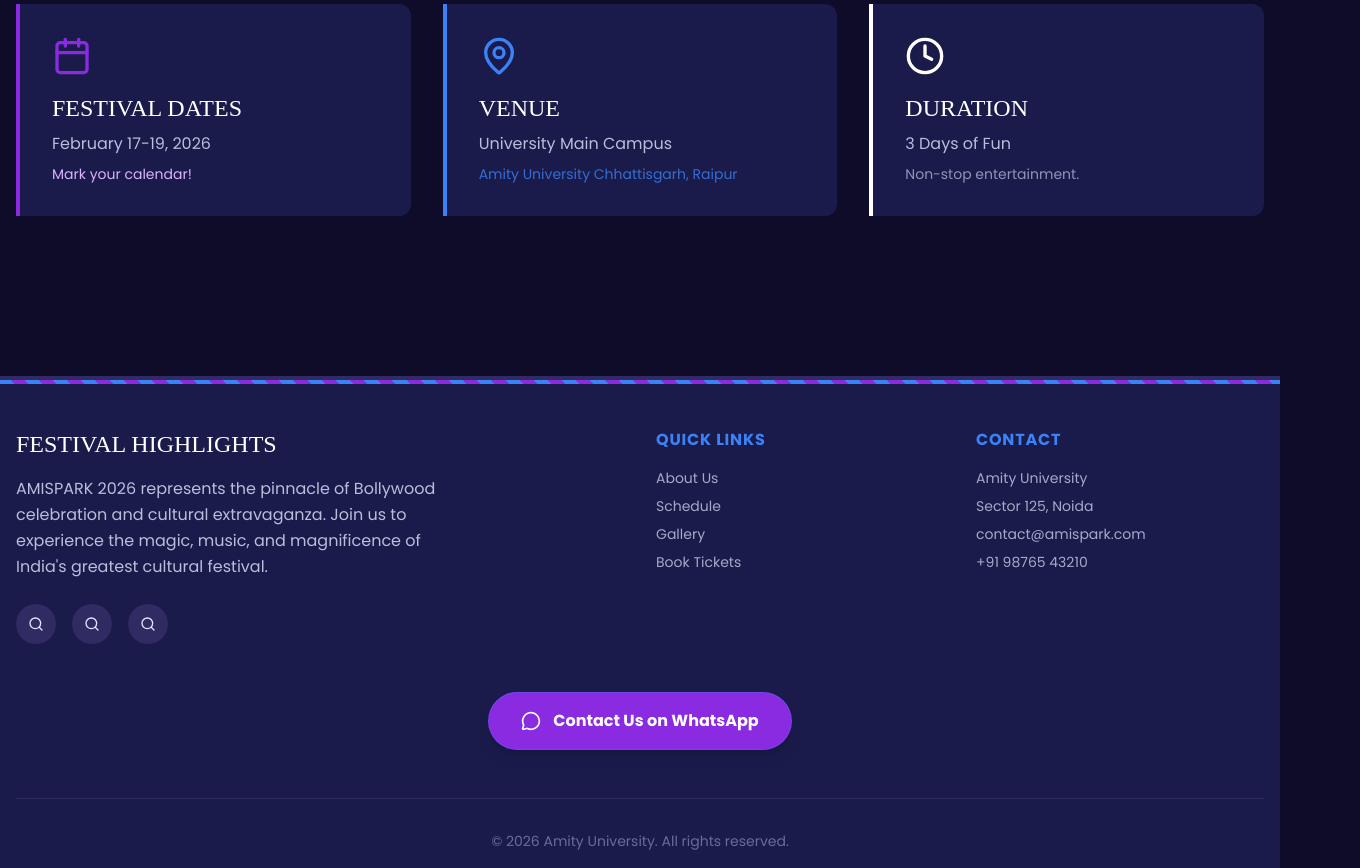
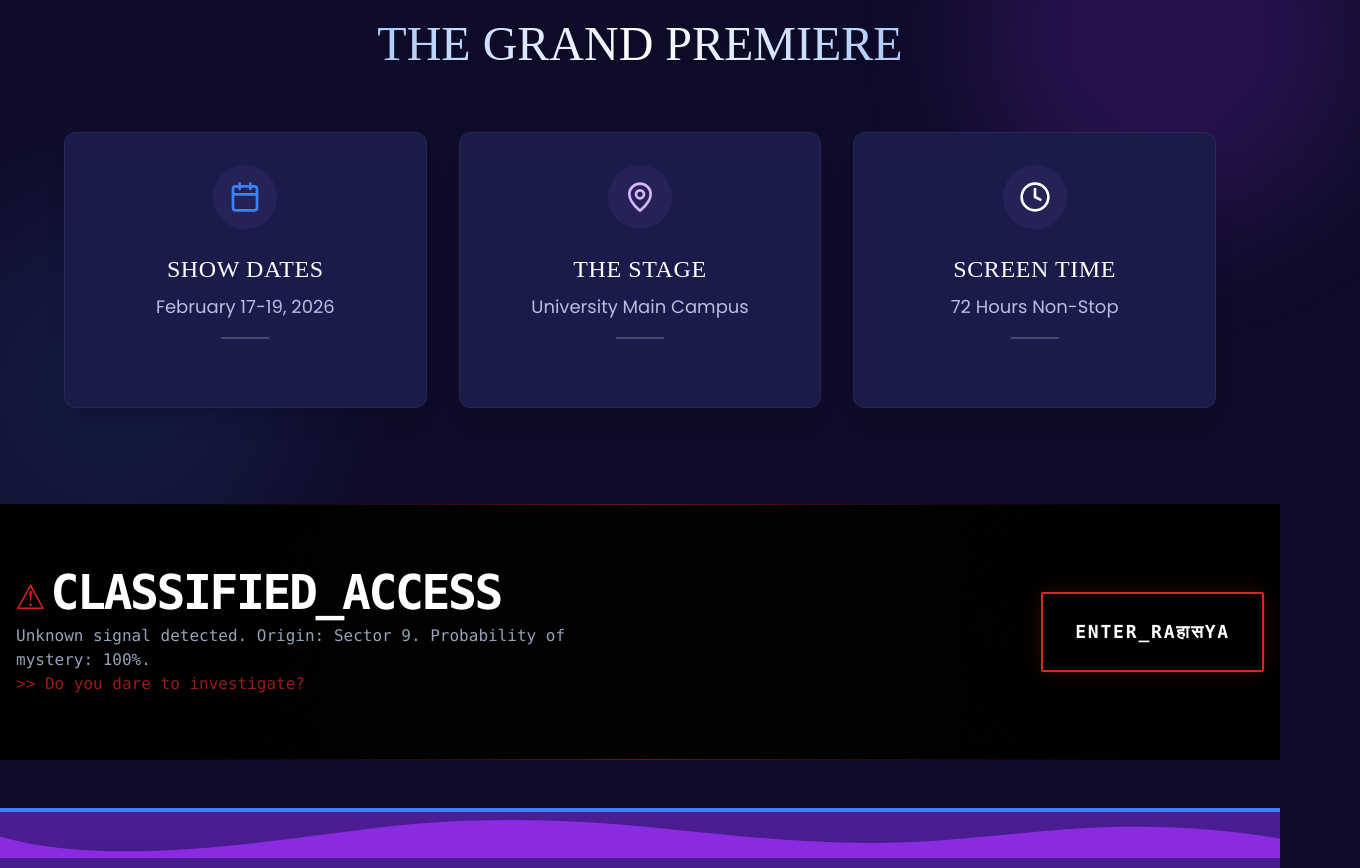
Before and after one commit to Nikhil-Vzo/Tech-fest, a React (Vite) app in the folder client/: page /#/ in a window 1280 px wide. Shown: the part 1280-2148 px from the top of the page, 1360 px wide, since content can reach past the window. Built offline with nearby package versions, Linux system fonts and the light colour scheme; a web font is replaced by a local one.

Commit message:
fixed footer add another cta

```diff
--- a/client/components/Layout.tsx
+++ b/client/components/Layout.tsx
@@ -1,6 +1,6 @@
 import React, { useState, useEffect } from 'react';
 import { Link, useLocation, useNavigate } from 'react-router-dom';
-import { Menu, X, Instagram, Twitter, Facebook, Sparkles, Search, FileText, MessageCircle } from 'lucide-react';
+import { Menu, X, Instagram, Twitter, Facebook, Sparkles, Search, FileText, MessageCircle, MapPin } from 'lucide-react';
 import { ThemeTransition } from './ThemeTransition';
 
 export const Layout: React.FC<{ children: React.ReactNode }> = ({ children }) => {
@@ -195,65 +195,85 @@
           </div>
         </footer>
       ) : (
-        // Amispark Footer (Original)
-        <footer className="bg-bollywood-800 border-t-4 border-bollywood-700 relative mt-20">
-          <div className="absolute top-0 left-0 w-full h-1 bg-festive-pattern"></div>
-          <div className="container mx-auto px-4 py-12">
-            <div className="grid grid-cols-1 md:grid-cols-4 gap-8">
+        // Amispark Premium Footer
+        <footer className="bg-gradient-to-t from-bollywood-900 to-drama-dark border-t-4 border-glitz-gold relative mt-12 text-glitz-paper">
+          {/* Curtain Effect Decor */}
+          <div className="absolute top-0 left-0 w-full overflow-hidden leading-none rotate-180 -mt-1">
+            <svg data-name="Layer 1" xmlns="http://www.w3.org/2000/svg" viewBox="0 0 1200 120" preserveAspectRatio="none" className="relative block w-[calc(100%+1.3px)] h-[50px] fill-drama">
+              <path d="M0,0V46.29c47.79,22.2,103.59,32.17,158,28,70.36-5.37,136.33-33.31,206.8-37.5C438.64,32.43,512.34,53.67,583,72.05c69.27,18,138.3,24.88,209.4,13.08,36.15-6,69.85-17.84,104.45-29.34C989.49,25,1113-14.29,1200,52.47V0Z"></path>
+            </svg>
+          </div>
 
-              <div className="col-span-1 md:col-span-2">
-                <h3 className="font-display text-2xl text-white mb-4">FESTIVAL HIGHLIGHTS</h3>
-                <p className="text-glitz-paper/80 max-w-md mb-6 leading-relaxed">
-                  AMISPARK 2026 represents the pinnacle of Bollywood celebration and cultural extravaganza.
-                  Join us to experience the magic, music, and magnificence of India's greatest cultural festival.
+          <div className="container mx-auto px-4 pt-16 pb-8">
+            <div className="flex flex-col items-center text-center mb-8">
+              <Sparkles className="w-10 h-10 text-glitz-gold mb-3 animate-spin-slow" />
+              <h2 className="text-3xl md:text-5xl font-display text-transparent bg-clip-text bg-gradient-to-r from-glitz-gold via-white to-glitz-gold mb-3 tracking-tighter">
+                AMISPARK 2026
+              </h2>
+              <p className="max-w-2xl text-base text-glitz-paper/80 font-light italic">
+                "Where the magic of cinema meets the spirit of youth."
+              </p>
+            </div>
+
+            <div className="grid grid-cols-1 md:grid-cols-4 gap-8 border-t border-white/10 pt-8">
+              <div className="md:col-span-2 text-left">
+                <h3 className="font-display text-xl text-white mb-4">STAY CONNECTED</h3>
+                <p className="mb-6 leading-relaxed opacity-90 text-sm">
+                  Follow us for exclusive behind-the-scenes content, artist reveals, and daily updates. Be the star of your own story.
                 </p>
-                <div className="flex gap-4">
-                  {['twitter', 'instagram', 'linkedin'].map(social => (
-                    <div key={social} className="w-10 h-10 bg-bollywood-700 rounded-full flex items-center justify-center hover:bg-drama cursor-pointer transition-colors">
-                      <span className="sr-only">{social}</span>
-                      <Search className="w-4 h-4" />
-                    </div>
+                <div className="flex gap-4 justify-start">
+                  {[
+                    { icon: Instagram, color: "hover:bg-gradient-to-tr from-yellow-400 via-red-500 to-purple-500" },
+                    { icon: Twitter, color: "hover:bg-blue-400" },
+                    { icon: Facebook, color: "hover:bg-blue-600" }
+                  ].map((social, idx) => (
+                    <a key={idx} href="#" className={`w-10 h-10 bg-white/10 rounded-full flex items-center justify-center text-white transition-all transform hover:-translate-y-2 hover:shadow-lg ${social.color}`}>
+                      <social.icon className="w-5 h-5" />
+                    </a>
                   ))}
                 </div>
               </div>
 
               <div>
-                <h4 className="font-bold text-glitz-gold mb-4 tracking-wider">QUICK LINKS</h4>
-                <ul className="space-y-2 text-sm text-glitz-paper/70">
-                  <li><Link to="/about" className="hover:text-drama transition-colors">About Us</Link></li>
-                  <li><Link to="/schedule" className="hover:text-drama transition-colors">Schedule</Link></li>
-                  <li><Link to="/gallery" className="hover:text-drama transition-colors">Gallery</Link></li>
-                  <li><Link to="/tickets" className="hover:text-drama transition-colors">Book Tickets</Link></li>
+                <h4 className="font-bold text-glitz-gold mb-4 tracking-widest text-xs">QUICK LINKS</h4>
+                <ul className="space-y-2 text-sm text-glitz-paper/80 font-medium">
+                  <li><Link to="/about" className="hover:text-drama-light transition-colors flex items-center"><span className="w-1.5 h-1.5 bg-glitz-gold rounded-full mr-2"></span> About Us</Link></li>
+                  <li><Link to="/schedule" className="hover:text-drama-light transition-colors flex items-center"><span className="w-1.5 h-1.5 bg-glitz-gold rounded-full mr-2"></span> Schedule</Link></li>
+                  <li><Link to="/gallery" className="hover:text-drama-light transition-colors flex items-center"><span className="w-1.5 h-1.5 bg-glitz-gold rounded-full mr-2"></span> Gallery</Link></li>
+                  <li><Link to="/tickets" className="hover:text-drama-light transition-colors flex items-center"><span className="w-1.5 h-1.5 bg-glitz-gold rounded-full mr-2"></span> Book Tickets</Link></li>
                 </ul>
               </div>
 
               <div>
-                <h4 className="font-bold text-glitz-gold mb-4 tracking-wider">CONTACT</h4>
-                <ul className="space-y-2 text-sm text-glitz-paper/70">
-                  <li>Amity University</li>
-                  <li>Sector 125, Noida</li>
-                  <li>contact@amispark.com</li>
-                  <li>+91 98765 43210</li>
+                <h4 className="font-bold text-glitz-gold mb-4 tracking-widest text-xs">CONTACT INFO</h4>
+                <ul className="space-y-2 text-sm text-glitz-paper/80">
+                  <li className="flex items-start"><MapPin className="w-4 h-4 mr-3 text-drama-light shrink-0" /> Amity University<br />Sector 125, Noida</li>
+                  <li className="flex items-center"><FileText className="w-4 h-4 mr-3 text-drama-light shrink-0" /> contact@amispark.com</li>
+                  <li className="flex items-center"><MessageCircle className="w-4 h-4 mr-3 text-drama-light shrink-0" /> +91 98765 43210</li>
                 </ul>
               </div>
-
             </div>
 
             {/* WhatsApp Contact */}
-            <div className="mt-12 text-center">
+            <div className="mt-10 text-center">
               <a
                 href="https://wa.me/919098893505"
                 target="_blank"
                 rel="noopener noreferrer"
-                className="inline-flex items-center gap-3 bg-drama hover:bg-drama-light text-white px-8 py-4 rounded-full font-bold shadow-lg hover:shadow-xl transition-all transform hover:-translate-y-1 border border-glitz-gold/30 group"
+                className="inline-flex items-center gap-2 bg-gradient-to-r from-drama to-purple-600 hover:from-drama-light hover:to-purple-500 text-white px-8 py-3 rounded-full font-bold shadow-[0_10px_20px_rgba(0,0,0,0.3)] hover:shadow-[0_15px_30px_rgba(139,92,246,0.4)] transition-all transform hover:-translate-y-1 border border-white/20 group text-sm"
               >
-                <MessageCircle className="w-5 h-5 group-hover:animate-bounce" />
-                Contact Us on WhatsApp
+                <MessageCircle className="w-5 h-5" />
+                <span>Chat on WhatsApp</span>
+                <span className="bg-white/20 rounded-full px-2 py-0.5 text-[10px] ml-1">24/7</span>
               </a>
             </div>
 
-            <div className="border-t border-bollywood-700 mt-12 pt-8 text-center text-sm text-glitz-paper/40">
-              <p>&copy; 2026 Amity University. All rights reserved.</p>
+            <div className="border-t border-white/10 mt-8 pt-6 flex flex-col md:flex-row justify-between items-center text-[10px] text-glitz-paper/40 tracking-wider">
+              <p>&copy; 2026 AMISPARK. All rights reserved.</p>
+              <div className="space-x-4 mt-2 md:mt-0">
+                <a href="#" className="hover:text-white transition-colors">Privacy Policy</a>
+                <a href="#" className="hover:text-white transition-colors">Terms of Service</a>
+              </div>
             </div>
           </div>
         </footer>
--- a/client/pages/Home.tsx
+++ b/client/pages/Home.tsx
@@ -103,28 +103,92 @@
         </div>
       </div>
 
-      {/* Quick Details */}
-      <section className="py-20 bg-bollywood-900 container mx-auto px-4">
-        <div className="grid grid-cols-1 md:grid-cols-3 gap-8">
-          <div className="bg-bollywood-800 p-8 border-l-4 border-drama rounded-r-xl">
-            <Calendar className="w-10 h-10 text-drama mb-4" />
-            <h3 className="text-2xl font-display text-white mb-2">FESTIVAL DATES</h3>
-            <p className="text-glitz-paper/80">February 17-19, 2026</p>
-            <p className="text-drama-light text-sm mt-2">Mark your calendar!</p>
+
+
+      {/* Quick Details - Premium Revamp */}
+      <section className="py-24 bg-bollywood-900 container mx-auto px-4 relative">
+        {/* Background Decor */}
+        <div className="absolute top-0 right-0 -mt-20 -mr-20 w-96 h-96 bg-drama opacity-20 blur-3xl rounded-full pointer-events-none"></div>
+        <div className="absolute bottom-0 left-0 -mb-20 -ml-20 w-96 h-96 bg-glitz-gold opacity-10 blur-3xl rounded-full pointer-events-none"></div>
+
+        <h2 className="text-4xl md:text-5xl font-display text-center text-transparent bg-clip-text bg-gradient-to-r from-glitz-gold via-white to-glitz-gold mb-16 drop-shadow-md">
+          THE GRAND PREMIERE
+        </h2>
+
+        <div className="grid grid-cols-1 md:grid-cols-3 gap-8 max-w-6xl mx-auto">
+          {/* Card 1: Dates */}
+          <div className="group relative bg-bollywood-800 rounded-xl overflow-hidden transform hover:-translate-y-2 transition-all duration-300 shadow-xl hover:shadow-2xl border border-white/5">
+            <div className="absolute top-0 left-0 w-full h-1 bg-gradient-to-r from-drama to-glitz-gold transform scale-x-0 group-hover:scale-x-100 transition-transform duration-500"></div>
+            <div className="p-8 flex flex-col items-center text-center">
+              <div className="w-16 h-16 rounded-full bg-bollywood-700/50 flex items-center justify-center mb-6 group-hover:bg-drama/20 transition-colors">
+                <Calendar className="w-8 h-8 text-glitz-gold group-hover:text-drama-light transition-colors" />
+              </div>
+              <h3 className="text-2xl font-display text-white mb-2 tracking-wide">SHOW DATES</h3>
+              <p className="text-glitz-paper/80 font-medium text-lg">February 17-19, 2026</p>
+              <div className="mt-4 w-12 h-0.5 bg-white/20 group-hover:w-full transition-all duration-500"></div>
+              <p className="text-drama-light text-sm mt-4 opacity-0 group-hover:opacity-100 transition-opacity transform translate-y-2 group-hover:translate-y-0">Block your dates!</p>
+            </div>
           </div>
-          <div className="bg-bollywood-800 p-8 border-l-4 border-glitz-gold rounded-r-xl">
-            <MapPin className="w-10 h-10 text-glitz-gold mb-4" />
-            <h3 className="text-2xl font-display text-white mb-2">VENUE</h3>
-            <p className="text-glitz-paper/80">University Main Campus</p>
-            <p className="text-glitz-gold/80 text-sm mt-2">Amity University Chhattisgarh, Raipur</p>
+
+          {/* Card 2: Venue */}
+          <div className="group relative bg-bollywood-800 rounded-xl overflow-hidden transform hover:-translate-y-2 transition-all duration-300 shadow-xl hover:shadow-2xl border border-white/5">
+            <div className="absolute top-0 left-0 w-full h-1 bg-gradient-to-r from-glitz-gold to-drama transform scale-x-0 group-hover:scale-x-100 transition-transform duration-500"></div>
+            <div className="p-8 flex flex-col items-center text-center">
+              <div className="w-16 h-16 rounded-full bg-bollywood-700/50 flex items-center justify-center mb-6 group-hover:bg-glitz-gold/20 transition-colors">
+                <MapPin className="w-8 h-8 text-drama-light group-hover:text-glitz-gold transition-colors" />
+              </div>
+              <h3 className="text-2xl font-display text-white mb-2 tracking-wide">THE STAGE</h3>
+              <p className="text-glitz-paper/80 font-medium text-lg">University Main Campus</p>
+              <div className="mt-4 w-12 h-0.5 bg-white/20 group-hover:w-full transition-all duration-500"></div>
+              <p className="text-glitz-gold text-sm mt-4 opacity-0 group-hover:opacity-100 transition-opacity transform translate-y-2 group-hover:translate-y-0">Raipur, Chhattisgarh</p>
+            </div>
           </div>
-          <div className="bg-bollywood-800 p-8 border-l-4 border-white rounded-r-xl">
-            <Clock className="w-10 h-10 text-white mb-4" />
-            <h3 className="text-2xl font-display text-white mb-2">DURATION</h3>
-            <p className="text-glitz-paper/80">3 Days of Fun</p>
-            <p className="text-glitz-paper/60 text-sm mt-2">Non-stop entertainment.</p>
+
+          {/* Card 3: Duration */}
+          <div className="group relative bg-bollywood-800 rounded-xl overflow-hidden transform hover:-translate-y-2 transition-all duration-300 shadow-xl hover:shadow-2xl border border-white/5">
+            <div className="absolute top-0 left-0 w-full h-1 bg-gradient-to-r from-drama to-glitz-gold transform scale-x-0 group-hover:scale-x-100 transition-transform duration-500"></div>
+            <div className="p-8 flex flex-col items-center text-center">
+              <div className="w-16 h-16 rounded-full bg-bollywood-700/50 flex items-center justify-center mb-6 group-hover:bg-drama/20 transition-colors">
+                <Clock className="w-8 h-8 text-white group-hover:text-drama-light transition-colors" />
+              </div>
+              <h3 className="text-2xl font-display text-white mb-2 tracking-wide">SCREEN TIME</h3>
+              <p className="text-glitz-paper/80 font-medium text-lg">72 Hours Non-Stop</p>
+              <div className="mt-4 w-12 h-0.5 bg-white/20 group-hover:w-full transition-all duration-500"></div>
+              <p className="text-drama-light text-sm mt-4 opacity-0 group-hover:opacity-100 transition-opacity transform translate-y-2 group-hover:translate-y-0">The show never ends.</p>
+            </div>
           </div>
         </div>
+      </section>
+
+      {/* Rahasya CTA - The Glitch */}
+      <section className="relative py-16 bg-black overflow-hidden group cursor-pointer" onClick={() => navigate('/rahasya')}>
+        {/* Background Noise */}
+        <div className="absolute inset-0 opacity-20 bg-static-noise pointer-events-none"></div>
+        <div className="absolute inset-0 bg-gradient-to-r from-black via-transparent to-black z-10"></div>
+
+        <div className="container mx-auto px-4 relative z-20 flex flex-col md:flex-row items-center justify-between">
+          <div className="text-left md:w-2/3">
+            <h2 className="text-3xl md:text-5xl font-mono text-white font-bold tracking-tighter mb-2 group-hover:text-blood transition-colors duration-300">
+              <span className="inline-block animate-pulse text-blood mr-2">⚠</span>
+              CLASSIFIED_ACCESS
+            </h2>
+            <p className="font-mono text-slate-400 text-sm md:text-base max-w-xl">
+              Unknown signal detected. Origin: Sector 9. Probability of mystery: 100%.
+              <br />
+              <span className="text-blood/70"> {">>"} Do you dare to investigate?</span>
+            </p>
+          </div>
+
+          <div className="mt-8 md:mt-0">
+            <Button className="bg-transparent border-2 border-blood text-blood font-mono hover:bg-blood hover:text-white px-8 py-6 text-lg tracking-widest uppercase transition-all shadow-[0_0_20px_rgba(220,38,38,0.2)] hover:shadow-[0_0_40px_rgba(220,38,38,0.6)] rounded-sm">
+              ENTER_RAहासYA
+            </Button>
+          </div>
+        </div>
+
+        {/* Decorative Lines */}
+        <div className="absolute top-0 left-0 w-full h-[1px] bg-gradient-to-r from-transparent via-blood to-transparent opacity-50"></div>
+        <div className="absolute bottom-0 left-0 w-full h-[1px] bg-gradient-to-r from-transparent via-blood to-transparent opacity-50"></div>
       </section>
     </div>
   );
```
